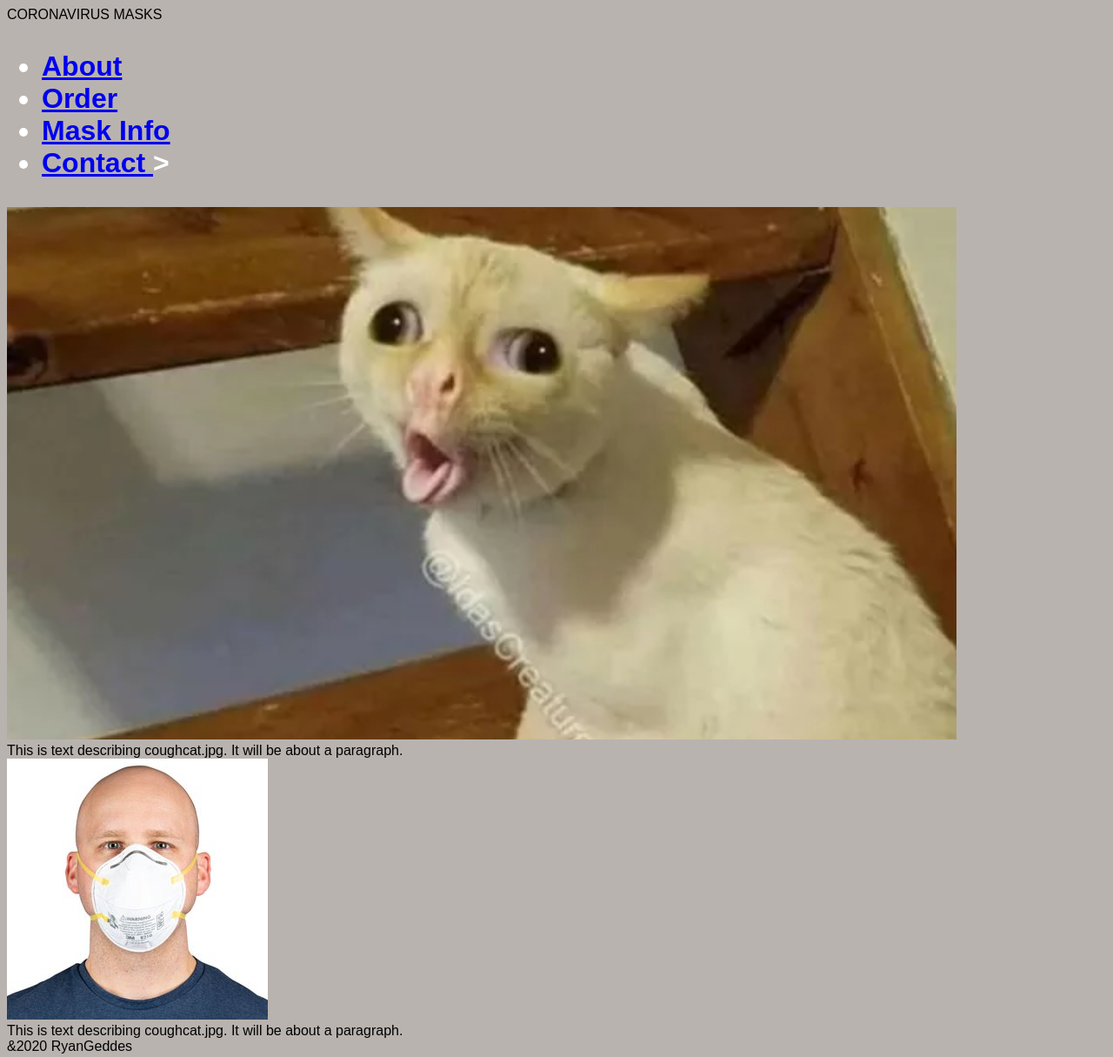
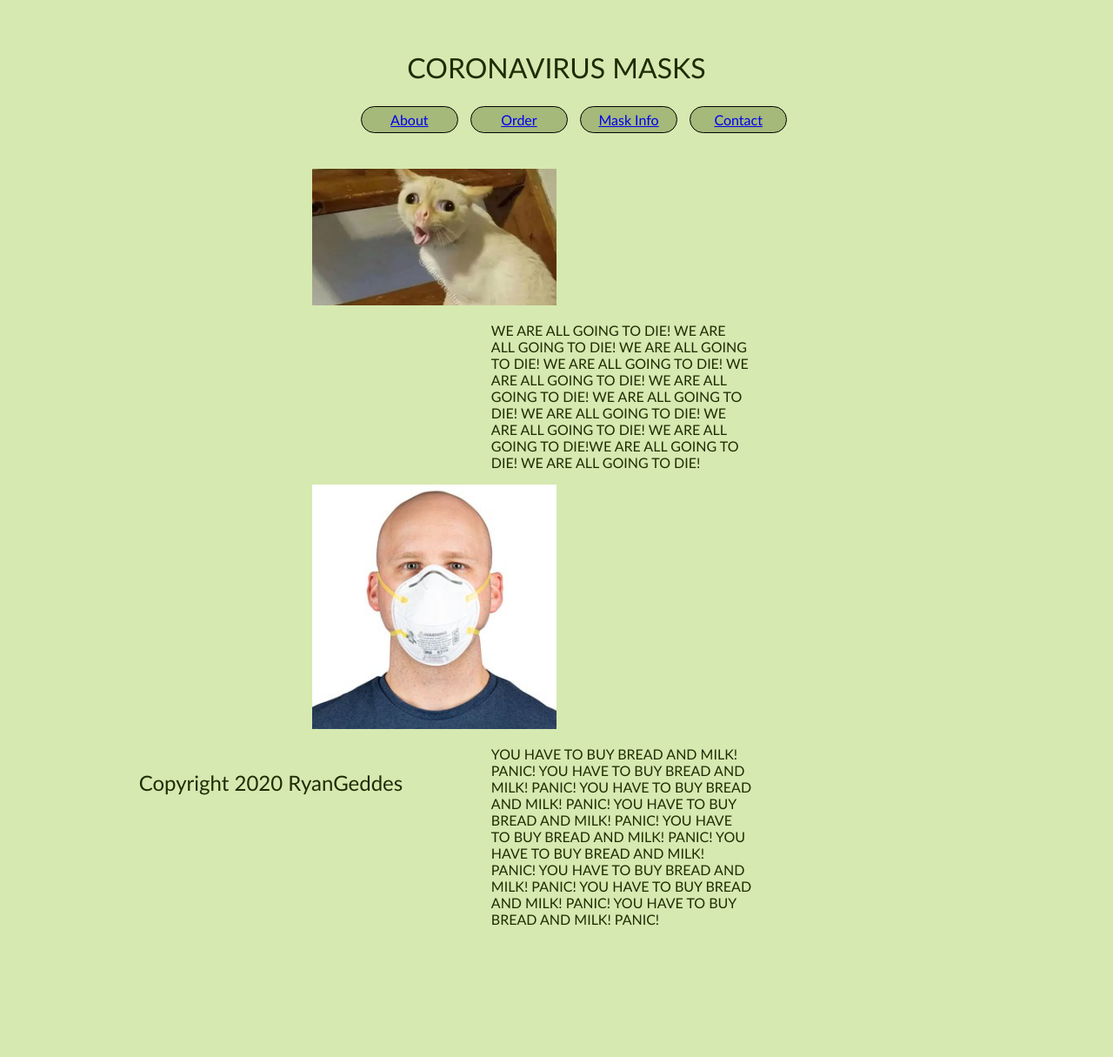
Before and after one commit to Ryan-Geddes/102-html-css-js, a plain HTML site: page index.html in a window 1280 px wide. Shown: the whole page at 87% size. After the commit the page ends 1082 px from the top, so only its background shows below. Drawn offline with Linux system fonts and the light colour scheme.

Commit message:
Configured CSS to my liking using containers method.  See notes.

```diff
--- a/index.html
+++ b/index.html
@@ -9,32 +9,39 @@
 </head>
 <body>
     <header> CORONAVIRUS MASKS
-        <h1>
             <nav>
                 <ul>
                     <li><a href="about.html>"> About </a></li>
                     <li><a href="order.html>"> Order </a></li>
                     <li><a href="maskinfo.html>"> Mask Info </a></li>
-                    <li><a href="contact.html>"> Contact </a>></a></li>
+                    <li><a href="contact.html>"> Contact </a></a></li>
                 </ul>
             </nav>
-        </h1>
     </header>
 
 <main>
-    <article>
-        <img src="images/coughcat.png" alt="withoutMask">
-            <section>This is text describing coughcat.jpg.  It will be about a paragraph.</section>
+    <article class="container">
+        <img class="container_image" src="images/coughcat.png" alt="withoutMask">
+            <section class="container_text">
+                <p>WE ARE ALL GOING TO DIE! WE ARE ALL GOING TO DIE! WE ARE ALL GOING TO DIE! WE ARE ALL GOING TO DIE!
+                    WE ARE ALL GOING TO DIE! WE ARE ALL GOING TO DIE! WE ARE ALL GOING TO DIE! WE ARE ALL GOING TO DIE!
+                    WE ARE ALL GOING TO DIE! WE ARE ALL GOING TO DIE!WE ARE ALL GOING TO DIE! WE ARE ALL GOING TO DIE!
+                </p>
+            </section>
     </article>
-    <article>
-        <img src="images/maskman.jpg" alt="with mask">
-            <section>This is text describing coughcat.jpg.  It will be about a paragraph.</section>
-    </article>
+    <article class="container">
+        <img class="container_image" src="images/maskman.jpg" alt="with mask">
+            <section class="container_text">
+                <p> YOU HAVE TO BUY BREAD AND MILK! PANIC! YOU HAVE TO BUY BREAD AND MILK! PANIC! YOU HAVE TO BUY BREAD AND MILK! PANIC! YOU HAVE TO BUY BREAD AND MILK! PANIC!
+                    YOU HAVE TO BUY BREAD AND MILK! PANIC! YOU HAVE TO BUY BREAD AND MILK! PANIC! YOU HAVE TO BUY BREAD AND MILK! PANIC! YOU HAVE TO BUY BREAD AND MILK! PANIC! YOU HAVE TO BUY BREAD AND MILK! PANIC!
+                </p>
+            </section>
+     </article>
 </main>
 
-<footer>&2020 RyanGeddes
+<footer class="container_footer">
+    <p> Copyright 2020 RyanGeddes </p>
 </footer>
-
 
 </body>
 </html>
--- /dev/null
+++ b/styles/Ghost-Code.css
@@ -0,0 +1,36 @@
+body {
+    padding: 50px;
+}
+
+.container {
+    border: 3px solid blue;
+    padding: 20px 40px 40px;
+    max-width: 640px;
+    &__image {
+        display: inline-block;
+        vertical-align: top;
+        width: 46%;
+        margin: 20px 30px 0 0;
+    }
+    &__text {
+        display: inline-block;
+        width: 46%;
+        @media (max-width: 620px) {
+            width: 100%;
+        }
+    }
+}
+/* body>main>article>img{
+    width: 25%;
+    height: auto;
+}
+
+body>main>article>section{
+    width:50%;
+    display:inline;
+}
+
+ body>main>article>section>p{
+     width: auto;
+
+ } */
--- a/styles/styles.css
+++ b/styles/styles.css
@@ -1,7 +1,84 @@
+/* THIS IS MY CSS CODE NOTES */
+
+/* HEADER ONLY  */
+
+header  {
+    text-align: center;
+    font-family: 'Gill Sans', 'Gill Sans MT', Calibri, 'Trebuchet MS',
+    sans-serif;
+    font-size:200%;
+
+}
+header > img {
+    width: 50%;
+    float:left;
+}
+
+header > nav {
+    margin-top: 20px;
+    align: center;
+    font-size:50%;
+}
+
+header > nav > ul > li {
+    display: inline-block;
+    border: 1px solid black;
+    width: 100px;
+    margin: 5px;
+    padding:5px;
+    text-align: center;
+    border-radius: 25px;
+    background-color: rgb(164, 185, 122);
+}
+header >nav> ul> li> a{
+    background-color: inherit;
+}
+
+
+/* BODY AND ARTICLES */
+
 body {
-    font-family:arial;
-    background-color: rgb(185, 179, 175);}
-h1   {
-    color: rgb(255, 255, 255);
+    padding:50px;
+    background-color: rgb(214, 233, 176);
+    font-family: 'Gill Sans', 'Gill Sans MT', Calibri, 'Trebuchet MS',
+    sans-serif;
+    color: rgb(31, 44, 4);
 }
+
+.container {
+    background-color: rgb(214, 233, 176);
+    font-family: 'Gill Sans', 'Gill Sans MT', Calibri, 'Trebuchet MS',
+    sans-serif;
+    color: rgb(31, 44, 4);
+    /* border:1px solid blue; */
+    padding: 20px 20px 20px;
+    width: 400 px;
 }
+.container_image{
+        width:25%;
+        size:25%
+        margin:30px 30px 30px 30px;
+        margin-left:25%;
+}
+
+.container_text {
+        max-width:300px;
+        float:right;
+        margin-right:30%;
+}
+
+/* FOOTERS */
+
+.container_footer {
+    /* border:1px solid blue; */
+    align:center;
+
+}
+
+footer > p {
+    text-align:center;
+    /* border:1px solid green; */
+    font-family: 'Gill Sans', 'Gill Sans MT', Calibri, 'Trebuchet MS',
+    sans-serif;
+    font-size: 150%;
+}
```
